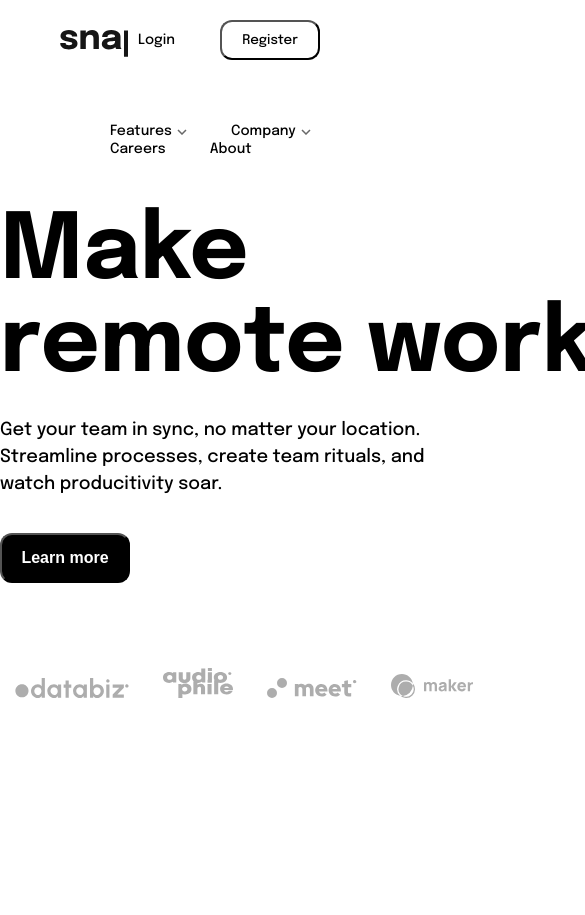
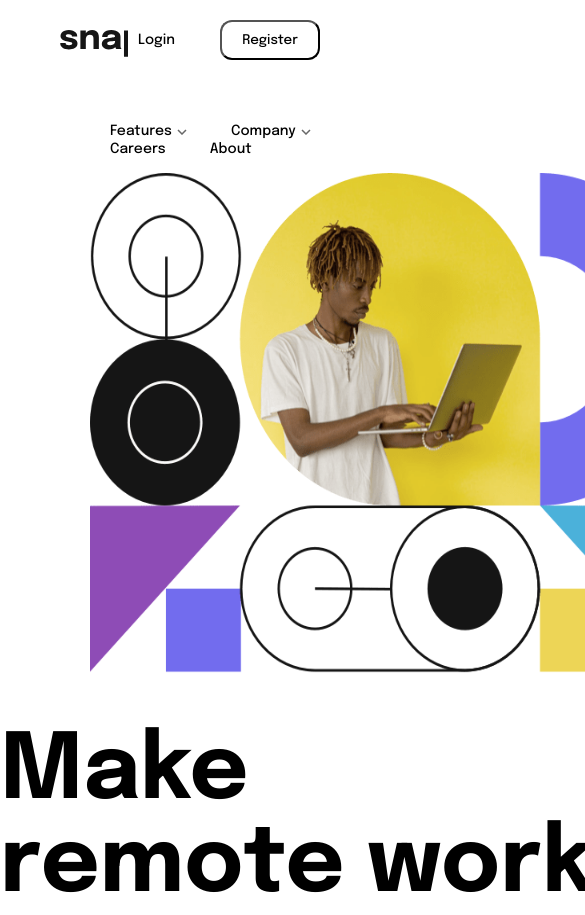
Before and after one commit to CamposJayme/projeto-remote-work, a plain HTML site: page src/index.html in a window 390 px wide. Shown: the top 915 px of the page, 585 px wide, since content can reach past the window. Before the commit the page ends 844 px from the top, so only its background shows below. Drawn offline with Linux system fonts and the light colour scheme.

Commit message:
media queries for responsive design was created

```diff
--- a/src/style.css
+++ b/src/style.css
@@ -10,7 +10,7 @@
 }
 
 header {
-    width: 100%;
+    max-width: 100%;
     height: 91px;
 }
 
@@ -19,7 +19,6 @@ header {
     padding: 30px;
     position: relative;
     left: 30px;
-
 }
 
 .nav-wrap {
@@ -88,7 +87,8 @@ header {
 
 .container {
     display: flex;
-    width: 1200px;
+    min-width: 500px;
+    max-width: 1200px;
     position: relative;
     margin: auto;
 }
@@ -137,3 +137,21 @@ header {
 .box div {
     margin-top: -20px;
 }
+
+@media (max-width: 500px) {
+    .container .image {
+        position: absolute;
+        bottom: 40px;
+    }
+
+    .container .image img {
+        width: 100%;
+        height: 500px;
+    }
+
+    .box {
+        position: relative;
+        top: 520px;
+        width: 80%;
+    }
+}
```
